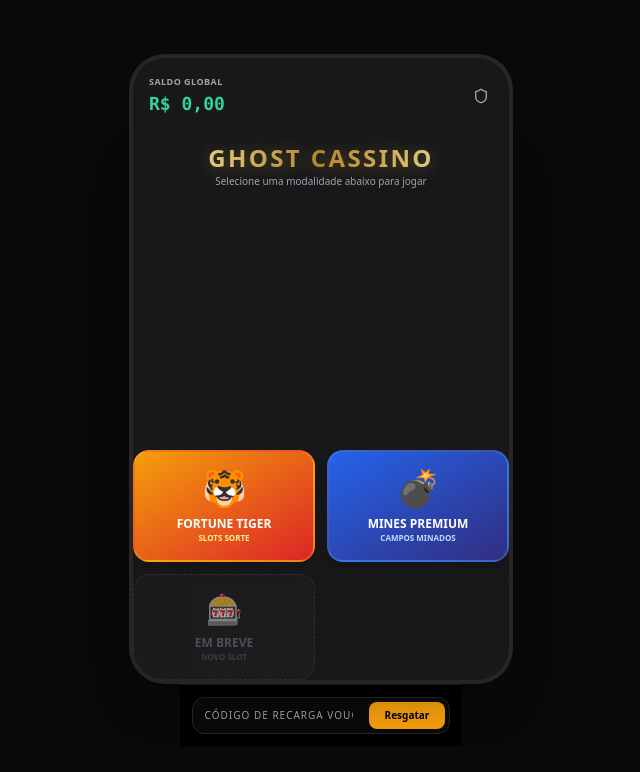
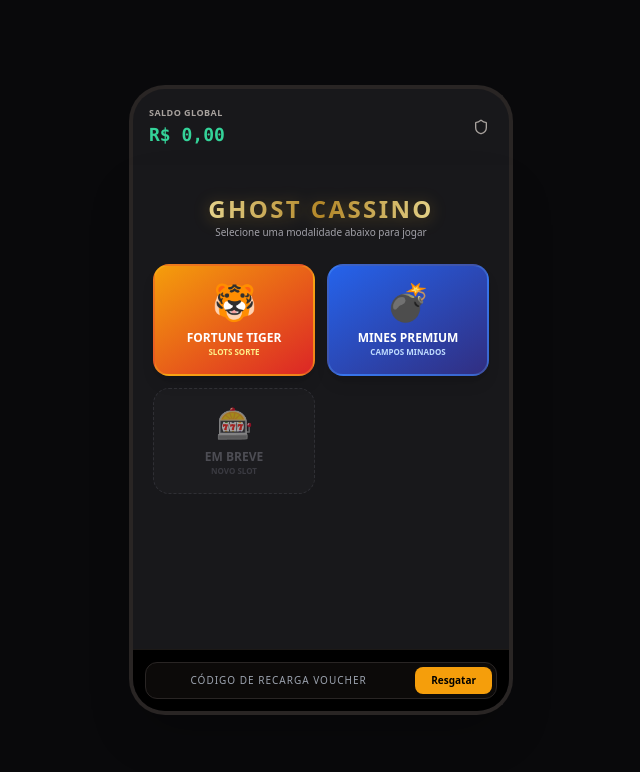
Before and after one commit to Ghostsx777/meu-cassino-privado, a website: page public/index.html in a window 1280 px wide. Shown: the whole page, without its empty margins (319-959 px from the left). Drawn offline with nearby package versions, Linux system fonts and the light colour scheme; no server answers.

Commit message:
Update index.html

```diff
--- a/public/index.html
+++ b/public/index.html
@@ -50,7 +50,8 @@
     <div class="w-full max-w-sm bg-zinc-900 rounded-b-[36px] border-b-4 border-x-4 border-stone-800 shadow-2xl overflow-hidden relative min-h-[550px] flex flex-col justify-between">
 
         <!-- ==================== TELA DO LOBBY (PAINEL DE JOGOS) ==================== -->
-      <div class="text-center py-2">
+      <div id="screen-lobby" class="p-5 flex-1 flex flex-col justify-start space-y-4">
+            <div class="text-center py-2">
                 <h1 class="text-2xl font-black tracking-widest font-oriental gold-shine-text drop-shadow-[0_2px_8px_rgba(251,192,45,0.3)]">GHOST CASSINO</h1>
                 <p class="text-[10px] text-zinc-400">Selecione uma modalidade abaixo para jogar</p>
             </div>
```
